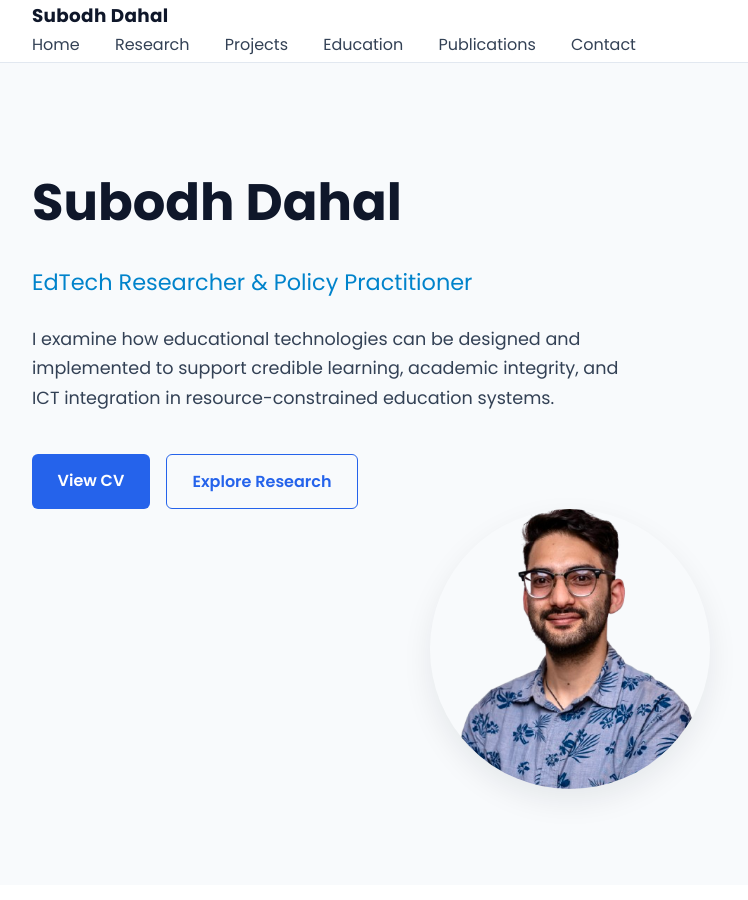
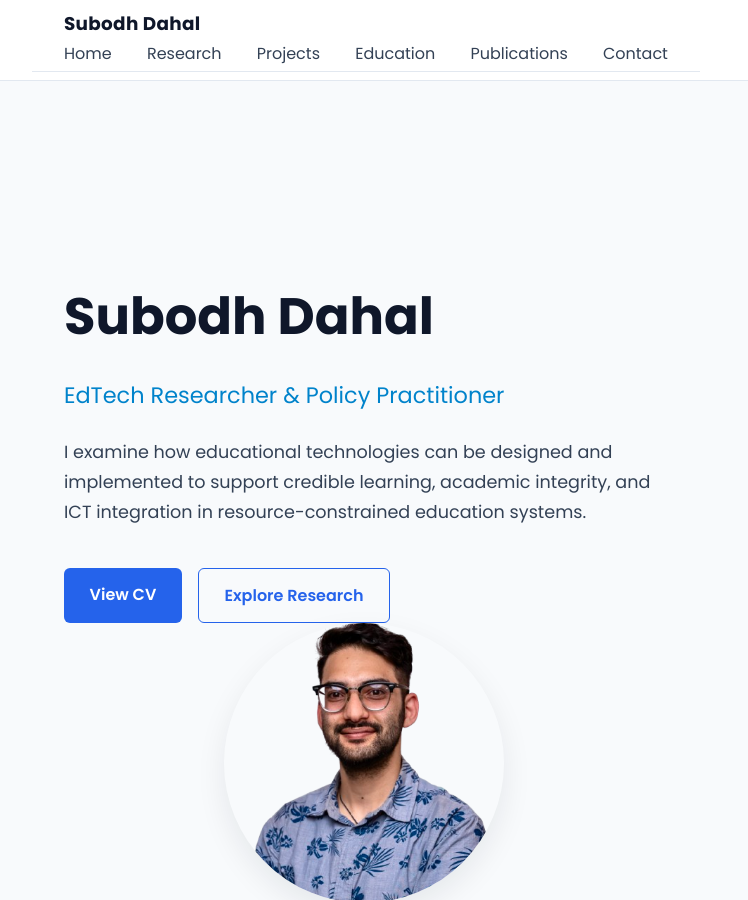
Before and after one commit to dahalsubodh/dahalsubodh.github.io, a Jekyll site: the page built from index.md, in a window 1280 px wide and 900 px high. Shown: the whole window, without its empty margins (70-818 px from the left). Built offline with Jekyll 4.4.1, drawn with Linux system fonts in a browser that asks for light colours.

Commit message:
Update default.html

```diff
--- a/_layouts/default.html
+++ b/_layouts/default.html
@@ -23,11 +23,19 @@
 <body>
 
   <!-- ================= NAVIGATION ================= -->
+  <nav class="nav-bar">
+    <div class="container nav-container">
       {% include nav.html %}
+    </div>
+  </nav>
 
   <!-- ================= HERO (HOMEPAGE ONLY) ================= -->
   {% if page.url == "/" or page.url == "/index.html" %}
+    <section class="hero">
+      <div class="container hero-container">
         {% include hero.html %}
+      </div>
+    </section>
   {% endif %}
 
   <!-- ================= PAGE CONTENT ================= -->
@@ -38,7 +46,11 @@
   </main>
 
   <!-- ================= FOOTER ================= -->
+  <footer>
+    <div class="container">
       {% include footer.html %}
+    </div>
+  </footer>
 
   <!-- Scroll Animation -->
   <script src="{{ '/assets/js/scroll.js' | relative_url }}"></script>
```
Lines whose indentation alone changed are shown as unchanged.
